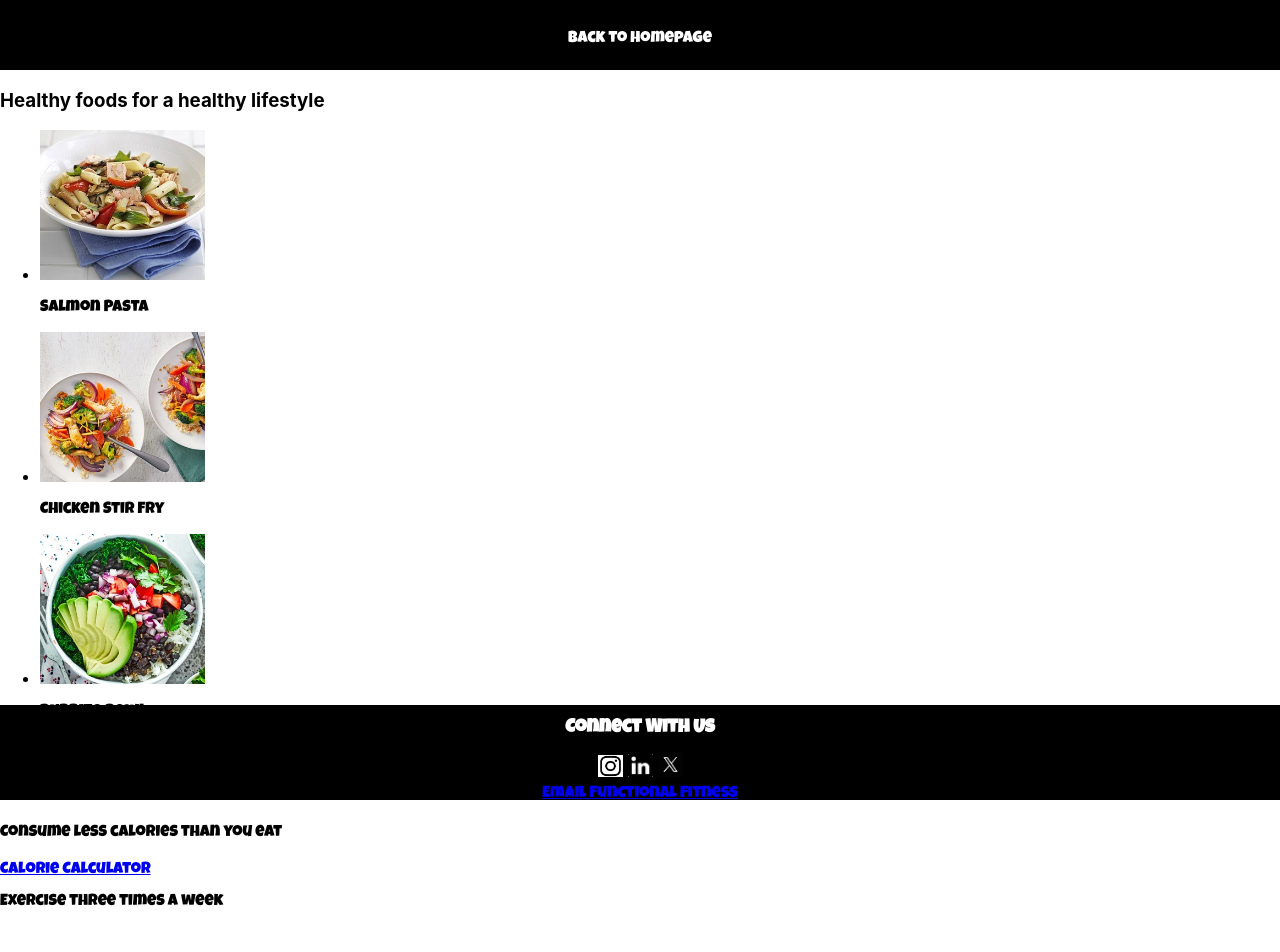
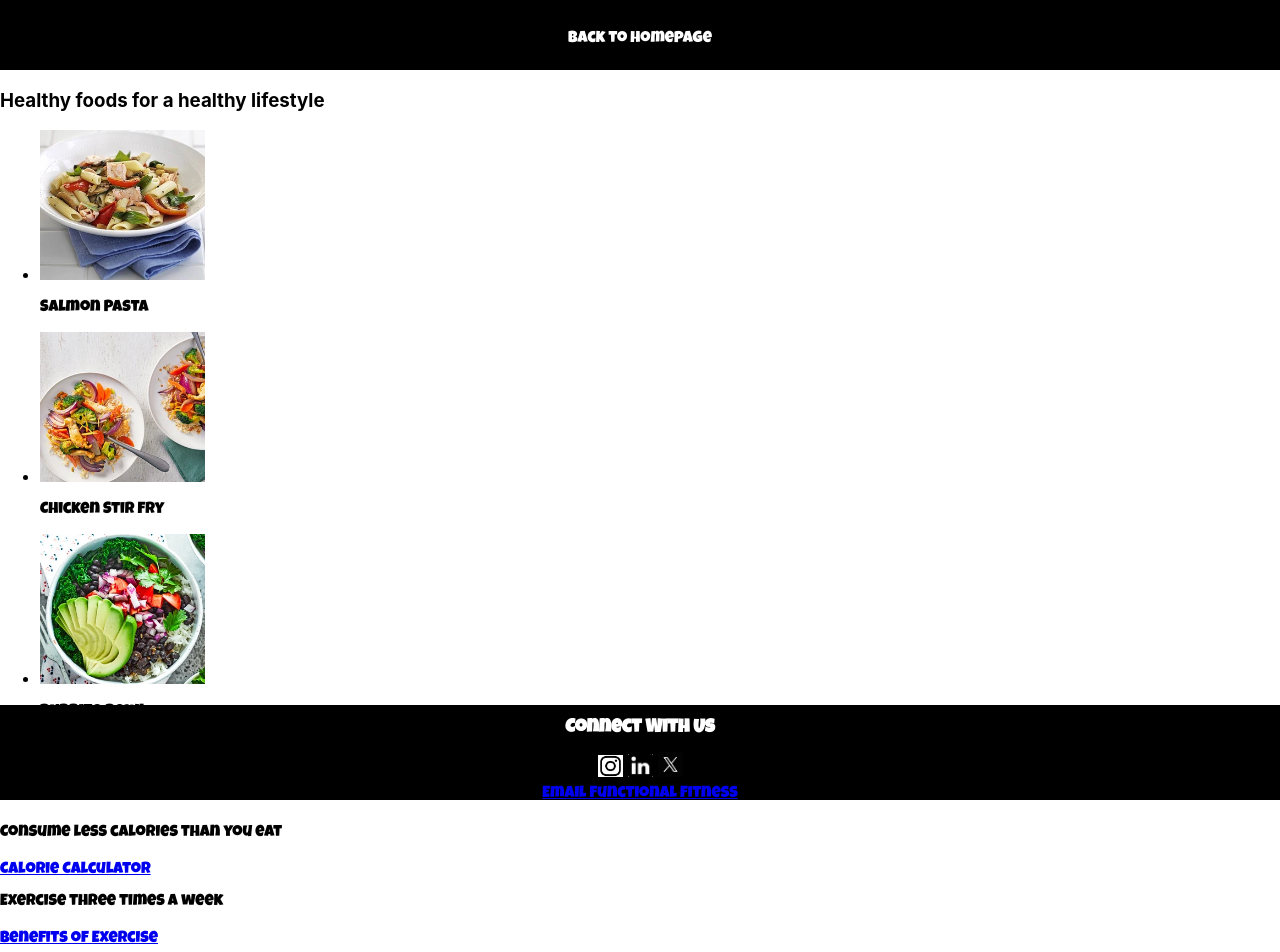
Before and after one commit to deepthinker-88/Fitness-Website, a React (Create React App) app: page /healthy-living in a window 1280 px wide. Shown: the top 952 px of the page. Built offline with nearby package versions, Linux system fonts and the light colour scheme.

Commit message:
Added link to exercise benefits

```diff
--- a/src/components/HealthyLivingPage/HealthyLivingPage.js
+++ b/src/components/HealthyLivingPage/HealthyLivingPage.js
@@ -41,6 +41,7 @@ export default function HealthyLivingPage({ title }) {
         <a className="font"href="https://www.calculator.net/calorie-calculator.html">Calorie Calculator</a>
         <br></br>
         <p className="font">Exercise three times a week</p>
+        <a className="font" href="https://www.healthline.com/nutrition/10-benefits-of-exercise">Benefits of Exercise</a>
         <br></br>
         <p className="font">Look after your mental health</p>
         <br></br>
```
